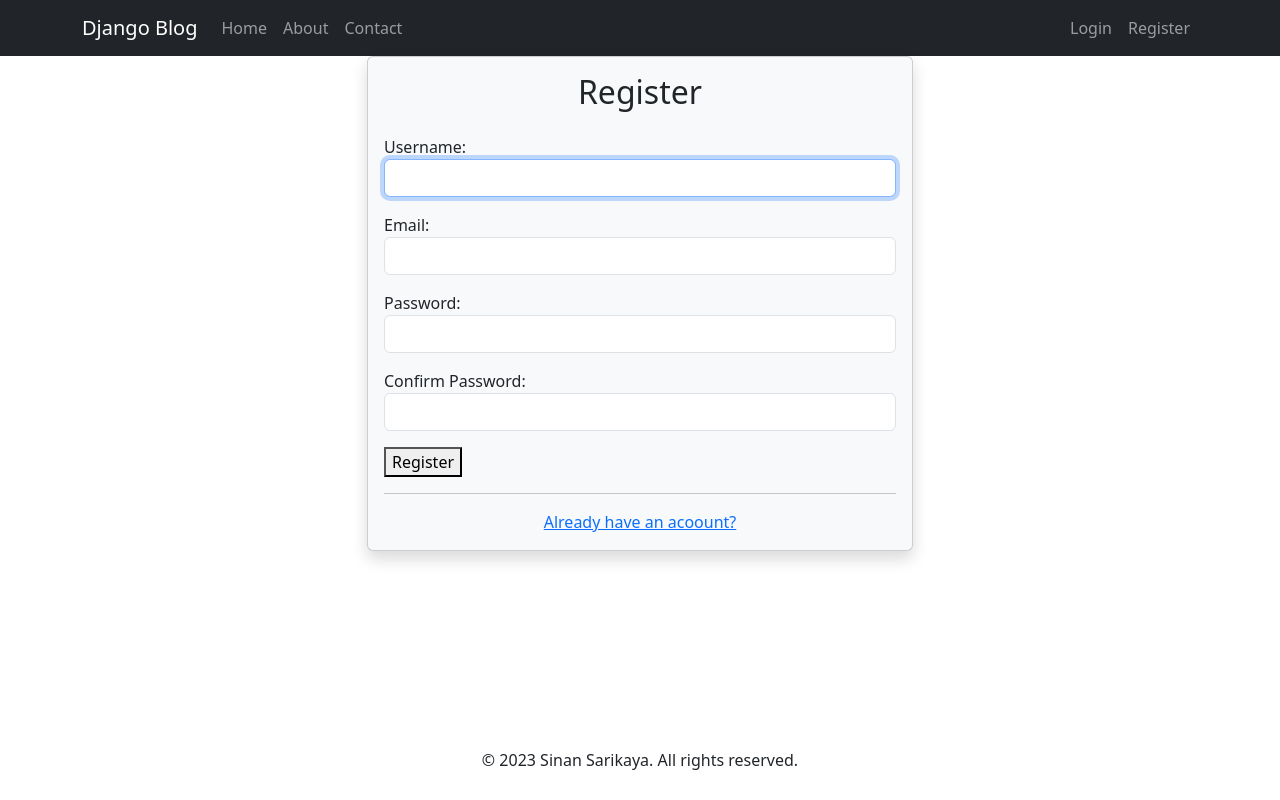
After one commit to sinansarikaya/django-blog-app, a Django app: page /user/register/ in a window 1280 px wide. The commit adds this page. Run offline with Django 4.2, Linux system fonts and the light colour scheme; parts of the project's set-up code (start-up, migrations or seed data) failed here and were passed over; some libraries are stand-ins or nearby versions.

Commit message:
UPDATE: Login and Register pages

```diff
--- a/templates/base.html
+++ b/templates/base.html
@@ -4,7 +4,7 @@
         <!-- Required meta tags -->
         <meta charset="utf-8">
         <meta name="viewport" content="width=device-width, initial-scale=1, shrink-to-fit=no">
-        {% comment %} <link rel="icon" href="img/favicon.png" type="image/png"> {% endcomment %}
+        {% comment %} <link rel="icon" href="{% static 'img/favicon.png' %}" type="image/png"> {% endcomment %}
         <title>{% block title %}{% endblock %}</title>
     	{% load static %}
         <!-- Bootstrap CSS -->
@@ -58,13 +58,9 @@
         </nav>
     </header>
 
-
     {% block content %}
 
     {% endblock %}
-
-
-
 
     <!--================ start footer Area  =================-->
     <footer class="footer-area  py-4">
@@ -74,8 +70,5 @@
     </footer>
     <!--================ End footer Area  =================-->
 
-    <!-- Optional JavaScript -->
-    <!-- jQuery first, then Popper.js, then Bootstrap JS -->
-
   </body>
 </html>
--- /dev/null
+++ b/templates/users/register.html
@@ -0,0 +1,50 @@
+{% extends '../base.html' %}
+
+{% block title %}
+    Register
+{% endblock %}
+
+{% block content %}
+{% load widget_tweaks %}
+<section class="blog_area" style="min-height: calc(100vh - 58px - 74px)">
+  <div class="container p_120">
+    <div class="row justify-content-center align-items-center">
+        <div class="col-md-6">
+            <div class="card bg-light shadow">
+                <div class="card-body">
+                    <h2 class="text-center mb-4">Register</h2>
+                    <form method="POST">
+                        {% csrf_token %}
+                        <div class="form-group mb-3">
+                          <label for="{{ form.username.id_for_label }}">Username:</label>
+                          {{ form.username|add_class:"form-control" }}
+                          {{ form.username.errors }}
+                        </div>
+                        <div class="form-group mb-3">
+                          <label for="{{ form.email.id_for_label }}">Email:</label>
+                          {{ form.email|add_class:"form-control" }}
+                          {{ form.email.errors }}
+                        </div>
+                        <div class="form-group mb-3">
+                          <label for="{{ form.password1.id_for_label }}">Password:</label>
+                          {{ form.password1|add_class:"form-control" }}
+                          {{ form.password1.errors }}
+                        </div>
+                        <div class="form-group mb-3">
+                          <label for="{{ form.password2.id_for_label }}">Confirm Password:</label>
+                          {{ form.password2|add_class:"form-control" }}
+                          {{ form.password2.errors }}
+                        </div>
+                        <button type="submit" class="primary-btn submit_btn">Register</button>
+                      </form>
+                    <hr>
+                    <div class="text-center">
+                        <a href="{% url 'login' %}">Already have an acoount?</a>
+                    </div>
+                </div>
+            </div>
+        </div>
+    </div>
+  </div>
+</section>
+{% endblock %}
```
Also changed, not shown: templates/users/login.html (added, +39 -0 lines).
